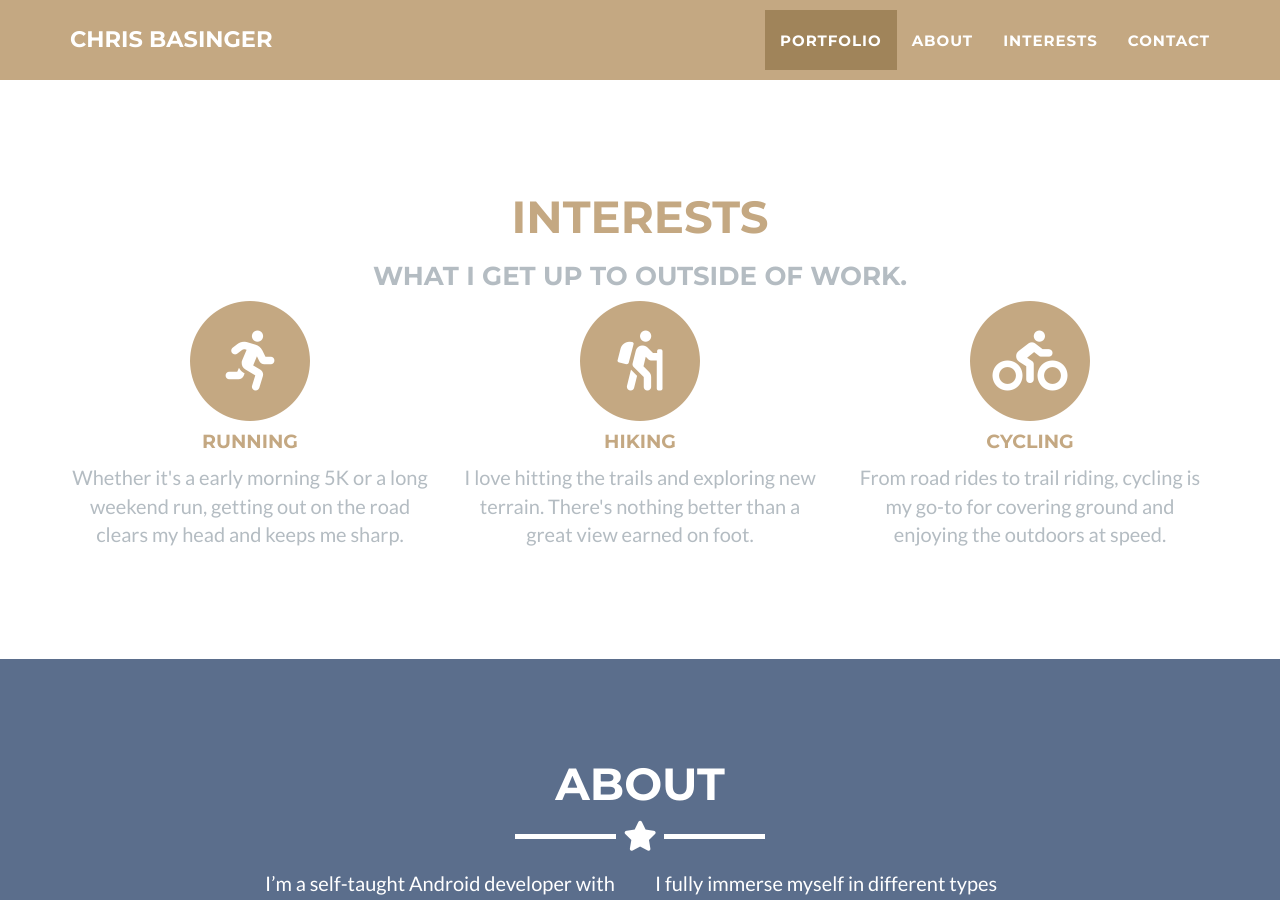
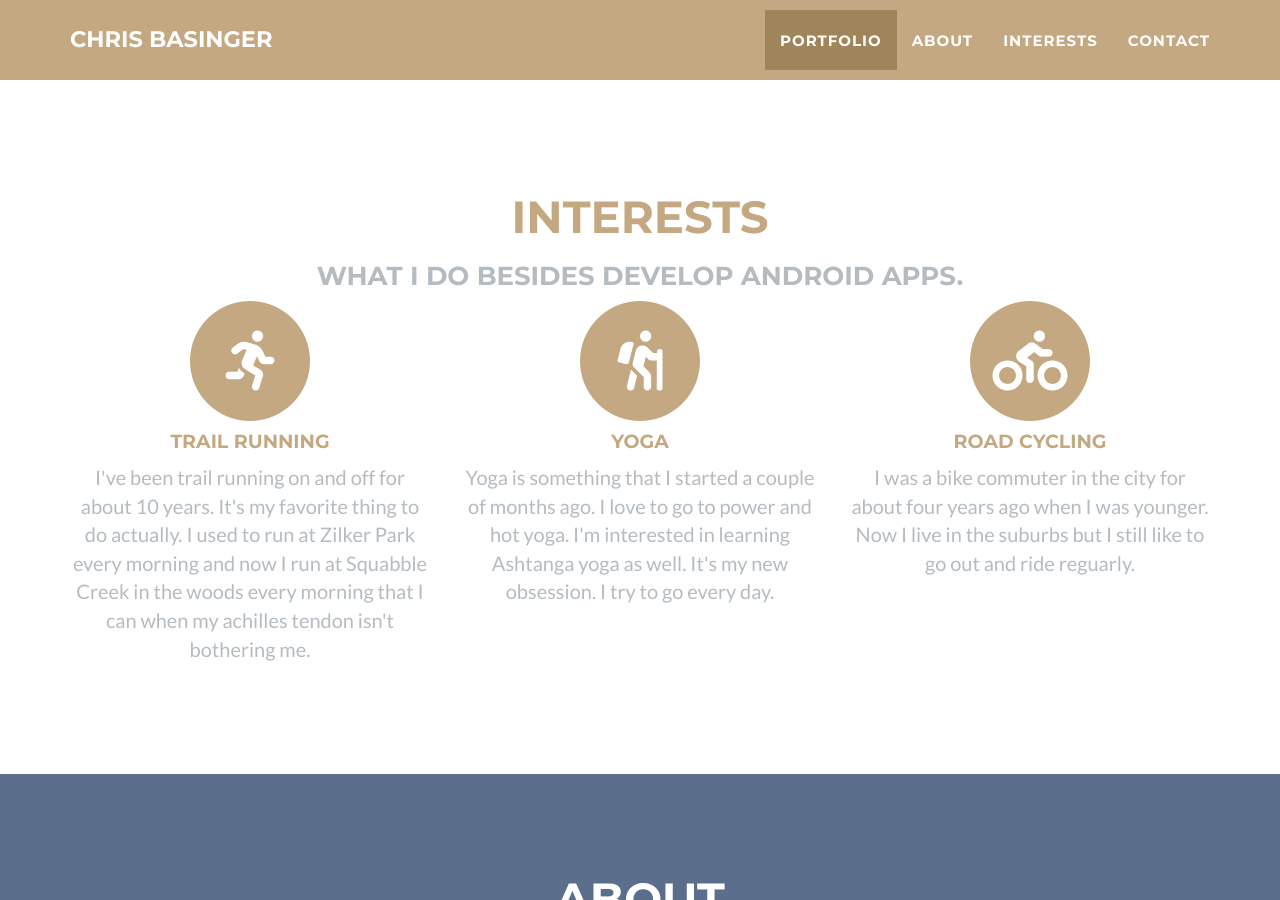
Before and after one commit to zerochancelabs/zerochancelabs.github.io, a Jekyll site: the page built from _posts/2014-07-18-project-1.markdown, in a window 1280 px wide and 900 px high, scrolled down 1580 px. Built offline with Jekyll 4.4.1, drawn with Linux system fonts in a browser that asks for light colours.

Commit message:
edit interests

```diff
--- a/_includes/interests.html
+++ b/_includes/interests.html
@@ -2,7 +2,7 @@
     <div class="container">
         <div class="text-center">
             <h2 class="section-heading text-uppercase">Interests</h2>
-            <h3 class="section-subheading text-muted">What I get up to outside of work.</h3>
+            <h3 class="section-subheading text-muted">What I do besides develop Android apps.</h3>
         </div>
         <div class="row text-center">
 
@@ -11,8 +11,8 @@
           <i class="fas fa-circle fa-stack-2x text-primary"></i>
           <i class="fas fa-running fa-stack-1x fa-inverse"></i>
         </span>
-                <h4 class="my-3">Running</h4>
-                <p class="text-muted">Whether it's a early morning 5K or a long weekend run, getting out on the road clears my head and keeps me sharp.</p>
+                <h4 class="my-3">Trail Running</h4>
+                <p class="text-muted">I've been trail running on and off for about 10 years. It's my favorite thing to do actually. I used to run at Zilker Park every morning and now I run at Squabble Creek in the woods every morning that I can when my achilles tendon isn't bothering me.</p>
             </div>
 
             <div class="col-md-4">
@@ -20,8 +20,8 @@
           <i class="fas fa-circle fa-stack-2x text-primary"></i>
           <i class="fas fa-hiking fa-stack-1x fa-inverse"></i>
         </span>
-                <h4 class="my-3">Hiking</h4>
-                <p class="text-muted">I love hitting the trails and exploring new terrain. There's nothing better than a great view earned on foot.</p>
+                <h4 class="my-3">Yoga</h4>
+                <p class="text-muted">Yoga is something that I started a couple of months ago. I love to go to power and hot yoga. I'm interested in learning Ashtanga yoga as well. It's my new obsession. I try to go every day.</p>
             </div>
 
             <div class="col-md-4">
@@ -29,8 +29,8 @@
           <i class="fas fa-circle fa-stack-2x text-primary"></i>
           <i class="fas fa-biking fa-stack-1x fa-inverse"></i>
         </span>
-                <h4 class="my-3">Cycling</h4>
-                <p class="text-muted">From road rides to trail riding, cycling is my go-to for covering ground and enjoying the outdoors at speed.</p>
+                <h4 class="my-3">Road Cycling</h4>
+                <p class="text-muted">I was a bike commuter in the city for about four years ago when I was younger. Now I live in the suburbs but I still like to go out and ride reguarly.</p>
             </div>
 
         </div>
```
